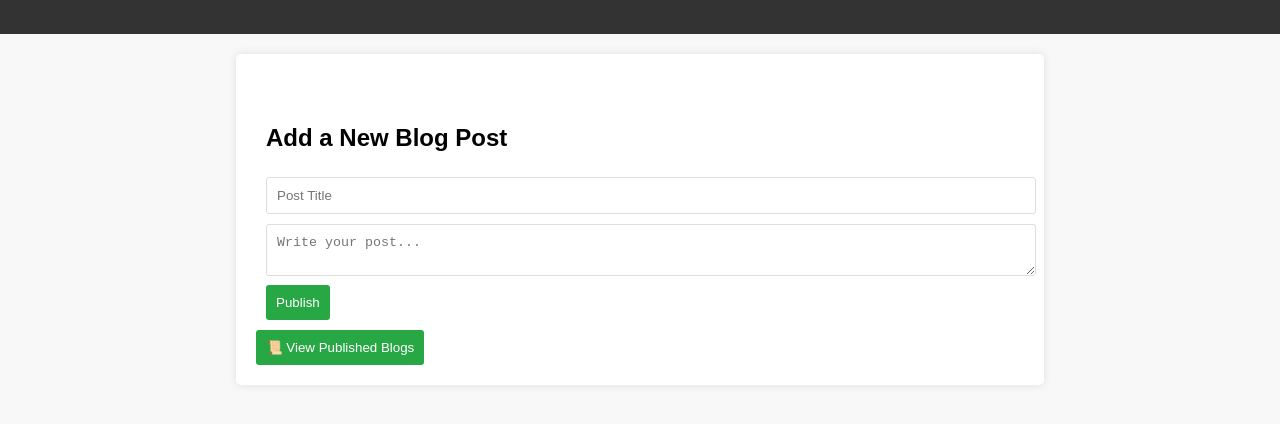
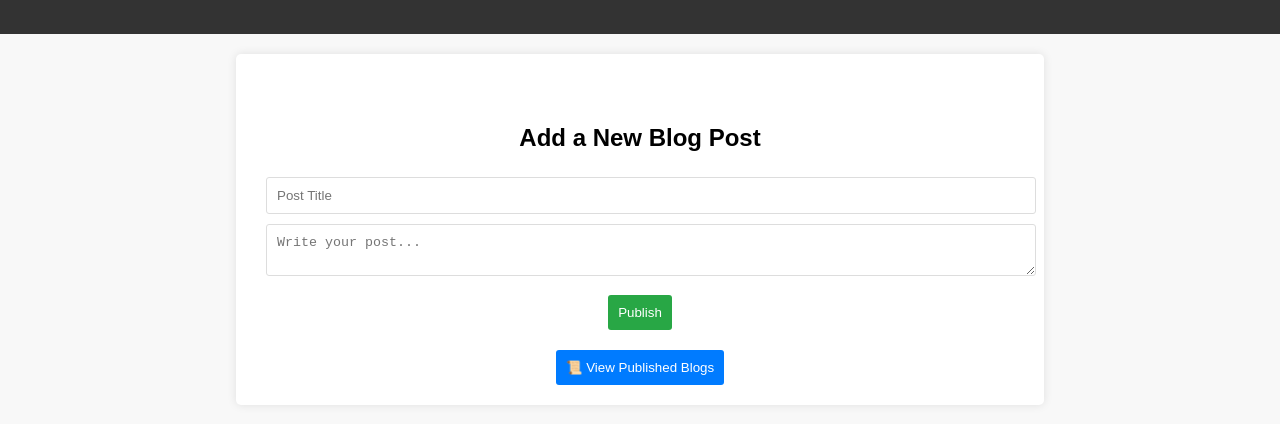
Before and after one commit to lokeshkumarcv/Blogging-website, a plain HTML site: page index.html in a window 1280 px wide. Shown: the part 76-500 px from the top of the page. Drawn offline with Linux system fonts and the light colour scheme.

Commit message:
Update styles.css

```diff
--- a/styles.css
+++ b/styles.css
@@ -3,12 +3,12 @@ body {
     margin: 0;
     padding: 0;
     background-color: #f8f8f8;
+    text-align: center;
 }
 
 header {
     background-color: #333;
     color: white;
-    text-align: center;
     padding: 15px;
 }
 
@@ -57,8 +57,17 @@ button {
     border: none;
     border-radius: 3px;
     cursor: pointer;
+    margin-top: 10px;
 }
 
 button:hover {
     background-color: #218838;
 }
+
+.published-btn {
+    background-color: #007bff;
+}
+
+.published-btn:hover {
+    background-color: #0056b3;
+}
```
